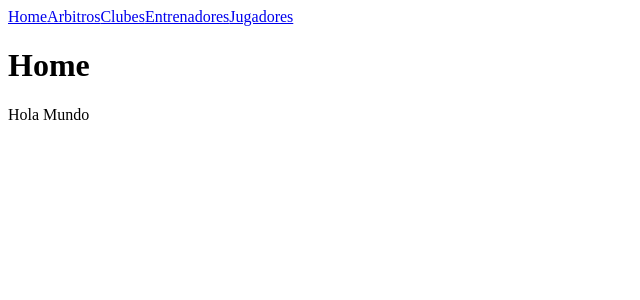
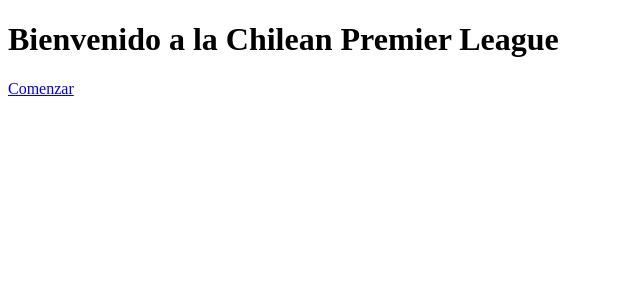
Before and after one commit to Joaquinubb/ElectivoReact, a React (Create React App) app: page / in a window 1280 px wide. Shown: the top 300 px of the page, without its empty margins (0-640 px from the left). Built offline with nearby package versions, Linux system fonts and the light colour scheme.

Commit message:
mejora rutas

```diff
--- a/src/App.jsx
+++ b/src/App.jsx
@@ -1,17 +1,20 @@
 import React, { Fragment } from "react";
-import { Routes, Route, Link } from "react-router-dom";
-import { Home, Arbitros, Clubes, Entrenadores, Jugadores } from "./components";
+import { Routes, Route } from "react-router-dom";
+import {
+  Home,
+  Arbitros,
+  Clubes,
+  Entrenadores,
+  Jugadores,
+  Start,
+} from "./components";
 
 export function App() {
   return (
     <Fragment>
-      <Link to={"/"}>Home</Link>
-      <Link to={"/arbitros"}>Arbitros</Link>
-      <Link to={"/clubes"}>Clubes</Link>
-      <Link to={"/entrenadores"}>Entrenadores</Link>
-      <Link to={"/jugadores"}>Jugadores</Link>
       <Routes>
-        <Route path="/" element={<Home />} />
+        <Route path="/" element={<Start />} />
+        <Route path="/home" element={<Home />} />
         <Route path="/arbitros" element={<Arbitros />} />
         <Route path="/clubes" element={<Clubes />} />
         <Route path="/entrenadores" element={<Entrenadores />} />
--- a/src/components/Arbitros.jsx
+++ b/src/components/Arbitros.jsx
@@ -1,8 +1,10 @@
 import React from "react";
+import { Header } from "./Header";
 
 export function Arbitros() {
   return (
     <div>
+      <Header></Header>
       <h1>Arbitros</h1>
       <p>Lista de Arbitros</p>
     </div>
--- a/src/components/Clubes.jsx
+++ b/src/components/Clubes.jsx
@@ -1,8 +1,10 @@
 import React from "react";
+import { Header } from "./Header";
 
 export function Clubes() {
   return (
     <div>
+      <Header></Header>
       <h1>Clubes</h1>
       <p>Lista de Clubes</p>
     </div>
--- a/src/components/Entrenadores.jsx
+++ b/src/components/Entrenadores.jsx
@@ -1,8 +1,10 @@
 import React from "react";
+import { Header } from "./Header";
 
 export function Entrenadores() {
   return (
     <div>
+      <Header></Header>
       <h1>Entrenadores</h1>
       <p>Lista de Entrenadores</p>
     </div>
--- /dev/null
+++ b/src/components/Header.jsx
@@ -0,0 +1,15 @@
+import React, { Fragment } from "react";
+import { Link } from "react-router-dom";
+
+export function Header() {
+  return (
+    <Fragment>
+      <Link to={"/home"}>Home</Link>
+      <Link to={"/arbitros"}>Arbitros</Link>
+      <Link to={"/clubes"}>Clubes</Link>
+      <Link to={"/entrenadores"}>Entrenadores</Link>
+      <Link to={"/jugadores"}>Jugadores</Link>
+      <Link to={"/"}>Salir</Link>
+    </Fragment>
+  );
+}
--- a/src/components/Home.jsx
+++ b/src/components/Home.jsx
@@ -1,10 +1,12 @@
-import React from "react";
+import React, { Fragment } from "react";
+import { Header } from "./index";
 
 export function Home() {
   return (
-    <div>
+    <Fragment>
+      <Header></Header>
       <h1>Home</h1>
       <p>Hola Mundo</p>
-    </div>
+    </Fragment>
   );
 }
--- a/src/components/Jugadores.jsx
+++ b/src/components/Jugadores.jsx
@@ -1,8 +1,10 @@
 import React from "react";
+import { Header } from "./Header";
 
 export function Jugadores() {
   return (
     <div>
+      <Header></Header>
       <h1>Jugadores</h1>
       <p>Lista de Jugadores</p>
     </div>
--- /dev/null
+++ b/src/components/Start.jsx
@@ -0,0 +1,15 @@
+import React from "react";
+import { Routes, Route, Link } from "react-router-dom";
+import { Home } from "./Home";
+
+export function Start() {
+  return (
+    <div>
+      <h1>Bienvenido a la Chilean Premier League</h1>
+      <Routes>
+        <Route path="/home" element={<Home />} />
+      </Routes>
+      <Link to={"/home"}>Comenzar</Link>
+    </div>
+  );
+}
--- a/src/components/index.jsx
+++ b/src/components/index.jsx
@@ -3,3 +3,5 @@ export * from "./Arbitros";
 export * from "./Clubes";
 export * from "./Entrenadores";
 export * from "./Jugadores";
+export * from "./Start";
+export * from "./Header";
```
